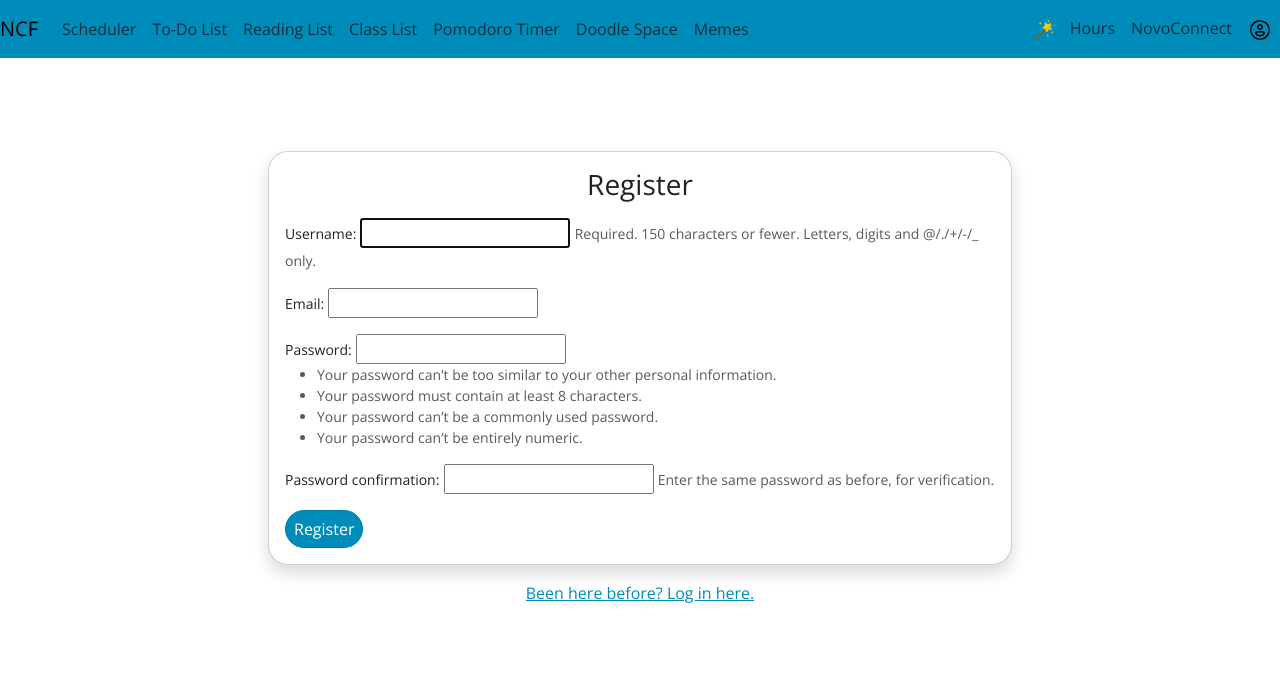
After one commit to Schweem/SE_Project2, a Django app: page /register/ in a window 1280 px wide. The commit adds this page. Shown: the top 697 px of the page. Run offline with Django 5.2, Linux system fonts and the light colour scheme; some libraries are stand-ins or nearby versions.

Commit message:
Login, Register, Profile Pages
- Sign-out and more authz tomorrow
- Simple bootstrap styling
- Two test users

```diff
--- a/Project1/main/main/urls.py
+++ b/Project1/main/main/urls.py
@@ -16,6 +16,7 @@ Including another URLconf
 """
 from django.contrib import admin
 from django.urls import path, include
+import django.contrib.auth.urls
 
 urlpatterns = [
     path("", include('mainapp.urls')),
--- a/Project1/main/mainapp/forms.py
+++ b/Project1/main/mainapp/forms.py
@@ -1,5 +1,7 @@
 from django import forms
 from django.forms.widgets import SelectDateWidget, TimeInput
+from django.contrib.auth.models import User
+from django.contrib.auth.forms import UserCreationForm
 
 from .models import Event, readingMaterial, classList
 # I got a lot of use from this https://docs.djangoproject.com/en/5.0/ref/forms/widgets/
@@ -79,3 +81,18 @@ class classListForm(forms.ModelForm):
             'currently_taking': forms.CheckboxInput(),
             'completed': forms.CheckboxInput(),
     }
+
+# Create a form to register a user
+class RegistrationForm(UserCreationForm):
+    email = forms.EmailField(required=True) #enforce email requirement
+
+    class Meta: # https://docs.djangoproject.com/en/3.0/topics/auth/default/
+        model = User
+        fields = ('username', 'email', 'password1', 'password2') #fields to be filled out by the user
+
+    def save(self, commit=True): #save the user
+        user = super(RegistrationForm, self).save(commit=False) #save the user
+        user.email = self.cleaned_data['email'] #get the email
+        if commit: #if the user is committed
+            user.save() #save the user
+        return user #return the user
--- a/Project1/main/mainapp/templates/base.html
+++ b/Project1/main/mainapp/templates/base.html
@@ -3,6 +3,8 @@
 
 <!-- https://getbootstrap.com/docs/4.0/components/dropdowns/-->
 <!-- https://getbootstrap.com/docs/4.1/components/navbar/ -->
+
+<!-- https://icons8.com/icon/set/profile/fluency-systems-regular -->
 
 <!DOCTYPE html>
 <html lang="en">
@@ -63,6 +65,11 @@
                     <li class="nav-item">
                         <a class="nav-link" href="https://novoconnect.ncf.edu/">NovoConnect</a>
                     </li>
+                    <li class="nav-item">
+                        <a class="nav-link" id="profile" href="{% url 'profile' %}">
+                            <img class="profile-picture-icon" style="width: 24px; height: 24px;" src="{% static 'icons/userIcon.svg' %}" alt="Profile">
+                        </a>
+                    </li>
                 </ul>
             </div>
         </div>
--- /dev/null
+++ b/Project1/main/mainapp/templates/registration/register.html
@@ -0,0 +1,53 @@
+<!-- FILEPATH: /e:/development/SE_ProjectTwo/SE_Project2/Project1/main/mainapp/templates/registration/register.html -->
+
+<!-- https://docs.djangoproject.com/en/5.0/topics/auth/default/ -->
+<!-- https://developer.mozilla.org/en-US/docs/Learn/Server-side/Django/Authentication -->
+<!-- https://learndjango.com/tutorials/django-login-and-logout-tutorial -->
+
+<!-- https://getbootstrap.com/docs/4.0/components/card/ -->
+<!-- https://getbootstrap.com/docs/4.0/utilities/spacing/ -->
+<!-- https://getbootstrap.com/docs/4.0/components/forms/ -->
+
+<!-- For making nice rounded cards -->
+<!-- https://stackoverflow.com/questions/62322171/how-to-round-the-corners-of-a-card-body-and-image-in-bootstrap-4 -->
+
+{% extends 'base.html' %}
+
+{% load static %}
+
+{% block title %}
+Register
+{% endblock %}
+
+{% block content %}
+<div class="container d-flex align-items-center justify-content-center" style="min-height: 80vh;">
+    <div class="col-md-6 col-lg-8">
+        <div class="card shadow" style="border-radius: 20px; overflow: hidden;">
+            <div class="card-body">
+                <h1 class="h3 mb-3 font-weight-normal text-center">Register</h1>
+                <form method="post" class="needs-validation" novalidate>
+                    {% csrf_token %}
+                    {% for field in form %}
+                        <div class="mb-3">
+                            {{ field.label_tag }}
+                            {{ field }}
+                            {% if field.help_text %}
+                                <small class="form-text text-muted">{{ field.help_text }}</small>
+                            {% endif %}
+                            {% for error in field.errors %}
+                                <div class="invalid-feedback">
+                                    {{ error }}
+                                </div>
+                            {% endfor %}
+                        </div>
+                    {% endfor %}
+                    <button class="btn btn-primary btn-block rounded-pill" type="submit">Register</button>
+                </form>
+            </div>
+        </div>
+        <div class="text-center mt-3">
+            <a href="{% url 'login' %}">Been here before? Log in here.</a>
+        </div>
+    </div>
+</div>
+{% endblock %}
--- a/Project1/main/mainapp/urls.py
+++ b/Project1/main/mainapp/urls.py
@@ -2,6 +2,9 @@ from django.urls import path
 from . import views
 
 urlpatterns = [
+        path('login/', views.login_view, name='login'),
+        path('register/', views.register, name='register'),
+        path('profile/', views.profile, name='profile'),
         path('todo/', views.todo_list, name='todo_list'),
         path('delete/<int:todo_id>/', views.delete_todo, name='delete_todo'),
         path('mark_completed/<int:todo_id>/', views.mark_todo_completed, name='mark_todo_completed'),
--- a/Project1/main/mainapp/views.py
+++ b/Project1/main/mainapp/views.py
@@ -20,6 +20,11 @@ import os
 import random
 from django.conf import settings
 
+from django.contrib.auth.forms import AuthenticationForm
+from django.shortcuts import render, redirect
+from django.contrib.auth import authenticate, login as auth_login
+from .forms import RegistrationForm
+from django.contrib.auth.decorators import login_required
 
 
 # I got a lot of help from here
@@ -192,3 +197,34 @@ def delete_class(request, class_id): #copilot
 
 def hours(request):
     return render(request, 'hours.html')
+
+## PROJECT 2 USER AUTH ##
+
+def login_view(request):  # changed function name to avoid conflict with `login` import
+    if request.method == 'POST':
+        form = AuthenticationForm(request, data=request.POST)
+        if form.is_valid():
+            username = form.cleaned_data.get('username')
+            password = form.cleaned_data.get('password')
+            user = authenticate(request, username=username, password=password)
+            if user is not None:
+                auth_login(request, user)  # pass 'user' to the login function
+                return redirect('profile')  # redirect to the profile page
+    else:
+        form = AuthenticationForm()
+    return render(request, 'registration/login.html', {'form': form})
+
+def register(request): # user registration
+    if request.method == 'POST': # if the user is trying to register
+        form = RegistrationForm(request.POST) # get the form
+        if form.is_valid(): # if the form is valid
+            user = form.save() # save the user
+            auth_login(request, user) # log the user in
+            return redirect('profile')  # redirect to the profile page
+    else:
+        form = RegistrationForm() # if the form is not valid, create a new form
+    return render(request, 'registration/register.html', {'form': form}) # render the register page with the form
+
+@login_required  # Ensures only logged-in users can access this view
+def profile(request): # view to display user profile
+    return render(request, 'registration/profile.html', {'user': request.user}) # render the profile page with the user's information
```
Also changed, not shown: Project1/main/mainapp/templates/registration/login.html (added, +67 -0 lines), Project1/main/mainapp/templates/registration/profile.html (added, +42 -0 lines), Project1/main/mainapp/static/icons/userIcon.svg (added).
